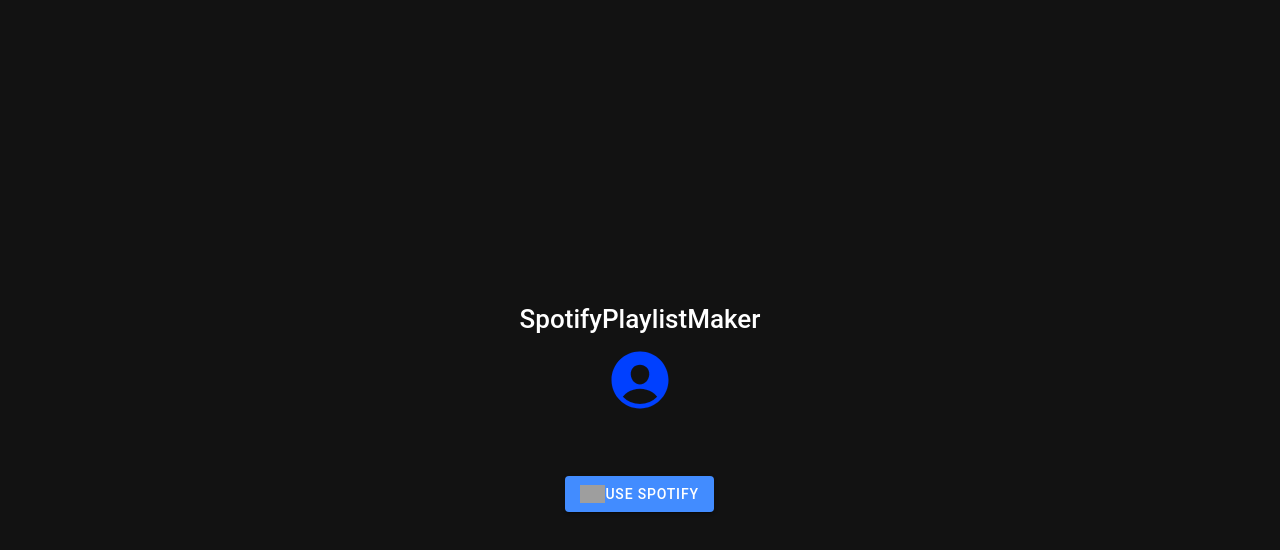
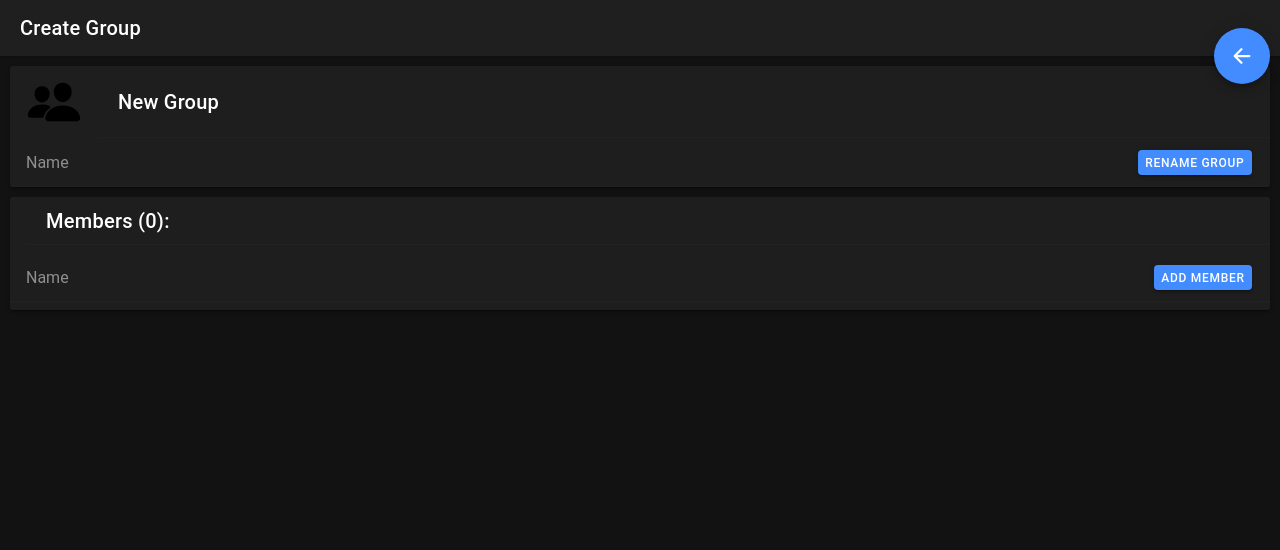
Before and after one commit to scrungus/SpotifyPlaylistMaker, a React (Create React App) app in the folder frontend/: page /create_group in a window 1280 px wide. Shown: the top 550 px of the page. Built offline with nearby package versions, Linux system fonts and the light colour scheme; grey boxes are pictures that could not be loaded.

Commit message:
Redo the CreateGroup page

```diff
--- a/frontend/src/App.tsx
+++ b/frontend/src/App.tsx
@@ -7,6 +7,7 @@
 import { IonReactRouter } from '@ionic/react-router';
 import MainTabs from './pages/MainTabs';
 import Login from './pages/Login';
+import CreateGroup from './pages/CreateGroup'
 
 /* Core CSS required for Ionic components to work properly */
 import '@ionic/react/css/core.css';
@@ -51,8 +52,9 @@
     <IonApp>
       <IonReactRouter>
         <IonRouterOutlet>
-          <Route exact path="/login" component={Login} />
+          <Route exact path="/login" component={CreateGroup} />
           <Route path="/" component={isLoggedIn ? MainTabs : Login} />
+          <Route exact path="/create_group" component={CreateGroup} />
         </IonRouterOutlet>
       </IonReactRouter>
     </IonApp>
--- /dev/null
+++ b/frontend/src/components/GroupCreator.js
@@ -0,0 +1,107 @@
+import React, { Component } from 'react';
+import {
+  IonButton,
+  IonCard,
+  IonFab,
+  IonFabButton,
+  IonIcon,
+  IonImg,
+  IonInput,
+  IonItem,
+  IonLabel,
+  IonList,
+  IonThumbnail,
+  IonTitle,
+} from '@ionic/react';
+import { arrowBack, checkmark, people } from 'ionicons/icons';
+//import { useGroupStorage } from '../hooks/useGroupStorage';
+
+class GroupCreator extends Component {
+  // Testing purposes, will be redundant once data is pulled from db
+  //const { saveGroup } = useGroupStorage();
+
+  state = {
+    group: "New Group",
+    members: [],
+  }
+
+  nameGroup = () => {
+    const name = document.getElementById("namegroup").value;
+    if (name === "") {
+      alert("Enter a name.");
+      return;
+    }
+    this.setState({
+      group: name,
+    });
+    document.getElementById("namegroup").value = "";
+  }
+
+  addMember = () => {
+    const name = document.getElementById("addmem").value;
+    if (name === "") {
+      alert("Enter a name.");
+      return;
+    }
+    this.setState({
+      members: [...this.state.members, name],
+    });
+    document.getElementById("addmem").value = "";
+  }
+
+  subMember = (num) => {
+    this.setState({
+      members: this.state.members.filter(function(value, index, arr){
+        return index != num;})
+    });
+  }
+
+  back = () => {
+    if (this.state.members.length==0) {
+      alert("Go back.");
+    } else {
+      alert("Save the group and go back.");
+    }
+  }
+
+  render() {
+    return (<>
+      <IonFab vertical="top" horizontal="end" slot="fixed" edge>
+        <IonFabButton onClick={() => this.back()} href="./groups">
+          <IonIcon icon={this.state.members.length==0?arrowBack:checkmark}/>
+        </IonFabButton>
+      </IonFab>
+      <IonCard>
+        <IonItem>
+          <IonThumbnail slot="start">
+            <IonImg src={people}></IonImg>
+          </IonThumbnail>
+          <IonTitle>{this.state.group}</IonTitle>
+        </IonItem>
+        <IonItem>
+          <IonInput id="namegroup" type="text"placeholder="Name"></IonInput>
+          <IonButton onClick={() => this.nameGroup()}>Rename group</IonButton>
+        </IonItem>
+      </IonCard>
+      <IonCard>
+        <IonItem>
+          <IonTitle>Members ({this.state.members.length}):</IonTitle>
+        </IonItem>
+        <IonList>
+          {this.state.members.map((member: string, index: number) => (
+            <IonItem>
+              <IonLabel>{member}</IonLabel>
+              <IonButton color="danger" onClick={() => this.subMember(index)}>Remove</IonButton>
+            </IonItem>
+          ))}
+          <IonItem>
+            <IonInput id="addmem" type="text" placeholder="Name"></IonInput>
+            <IonButton onClick={() => this.addMember()}>Add member</IonButton>
+          </IonItem>
+        </IonList>
+      </IonCard>
+    </>);
+  }
+}
+
+export default GroupCreator;
--- a/frontend/src/pages/CreateGroup.tsx
+++ b/frontend/src/pages/CreateGroup.tsx
@@ -1,61 +1,14 @@
-import { useRef, useState } from 'react';
 import {
+  IonContent,
   IonHeader,
+  IonPage,
+  IonTitle,
   IonToolbar,
-  IonContent,
-  IonIcon,
-  IonPage,
-  IonLabel,
-  IonTitle,
-  IonInput,
-  IonFab,
-  IonFabButton,
-  IonButton,
-  IonCard,
-  IonList,
-  IonItem,
-  IonItemSliding,
-  IonItemOption,
-  IonItemOptions,
 } from '@ionic/react';
-import { add, people, checkmark } from 'ionicons/icons';
-import { useGroupStorage } from '../hooks/useGroupStorage';
-
+import GroupCreator from '../components/GroupCreator'
 import './CreateGroup.css';
 
-const CreateGroup: React.FC = () => {
-  // Testing purposes, will be redundant once data is pulled from db
-  const { saveGroup } = useGroupStorage();
-
-  const [groupName, setGroupName] = useState("");
-  const [members, setMembers] = useState<string[]>([]);
-
-  const groupNameRef = useRef<HTMLIonInputElement>(null);
-  const membersRef = useRef<HTMLIonInputElement>(null);
-
-  // Local modfications, no commits to Storage
-  const newMember = () => {
-    const newMember = membersRef.current!.value?.toString()!;
-    membersRef.current!.value = "";
-    if (newMember === "") {
-      alert("Enter a username");
-      return;
-    }
-    const newMembers = [...members, newMember];
-    console.log(newMembers);
-    setMembers(newMembers);
-  }
-
-  // TODO remove button is not always responsive,
-  const removeMember = (member: string) => {
-    const index = members.indexOf(member);
-    console.log(index);
-    if (index > 1) {
-      members.splice(index, 1);
-    }
-  }
-
-  return (
+const CreateGroup: React.FC = () => (
   <IonPage>
     <IonHeader>
       <IonToolbar>
@@ -63,58 +16,9 @@
       </IonToolbar>
     </IonHeader>
     <IonContent fullscreen>
-        <IonFab vertical="top" horizontal="end" slot="fixed" edge>
-          <IonFabButton onClick={() => saveGroup(groupName, members)} href="./groups">
-            <IonIcon icon={checkmark}/>
-          </IonFabButton>
-        </IonFab>
-        <IonFab vertical="center" horizontal="end" slot="fixed">
-          <IonFabButton onClick={newMember}>
-            <IonIcon icon={add}/>
-          </IonFabButton>
-        </IonFab>
-        <IonIcon style={{ fontSize: "70px"}} icon={people}/>
-        {!groupName && (
-          <IonItem>
-            <IonInput
-              ref={groupNameRef}
-              type="text"
-              placeholder="Group Name"
-            >
-            </IonInput>
-            <IonButton onClick={() => setGroupName(groupNameRef.current!.value?.toString()!)}>
-              Set name
-            </IonButton>
-          </IonItem>
-        )}
-        {groupName && (
-          <IonCard className="ion-text-center">
-            <h2>{groupName}</h2>
-
-          </IonCard>
-        )}
-        <IonInput
-          ref={membersRef}
-          type="text"
-          placeholder="Member name"
-        >
-        </IonInput>
-        <IonList>
-          {members.map((member: string, index: number) => (
-            <IonItemSliding key={index}>
-              <IonItem>
-                <IonLabel>{member}</IonLabel>
-              </IonItem>
-
-              <IonItemOptions side="end">
-                <IonItemOption color="danger" onClick={() => removeMember(member)}>Remove</IonItemOption>
-              </IonItemOptions>
-            </IonItemSliding>
-          ))}
-        </IonList>
+      <GroupCreator />
     </IonContent>
   </IonPage>
 );
-};
 
 export default CreateGroup;
--- a/frontend/src/setupProxy.js
+++ b/frontend/src/setupProxy.js
@@ -1,4 +1,4 @@
-const { createProxyMiddleware } = require('http-proxy-middleware');
+const createProxyMiddleware = require("http-proxy-middleware");
 
 module.exports = function(app) {
   app.use('/api',
```
Lines whose indentation alone changed are shown as unchanged.
